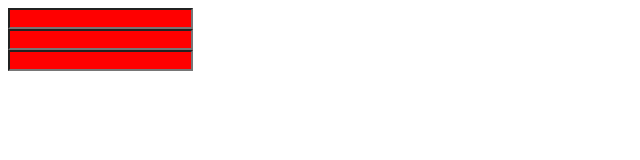
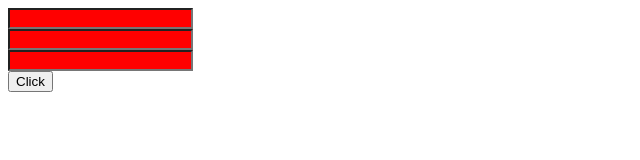
Before and after one commit to Rushikesh-Thomre/LocalRepo, a plain HTML site: page index.html in a window 1280 px wide. Shown: the whole page, without its empty margins (0-640 px from the left). Drawn offline with Linux system fonts and the light colour scheme.

Commit message:
Added Button

```diff
--- a/index.html
+++ b/index.html
@@ -12,5 +12,7 @@
     <input type="password">
     <br>
     <input type="email">
+    <br>
+    <button>Click</button>
 </body>
 </html>
```
